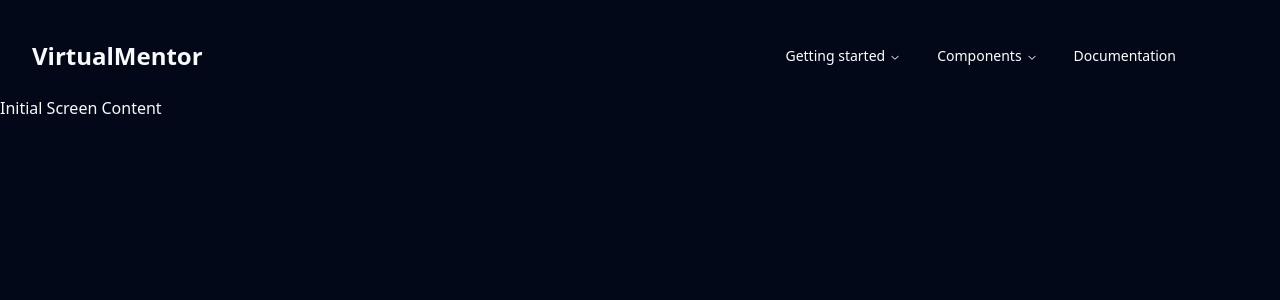
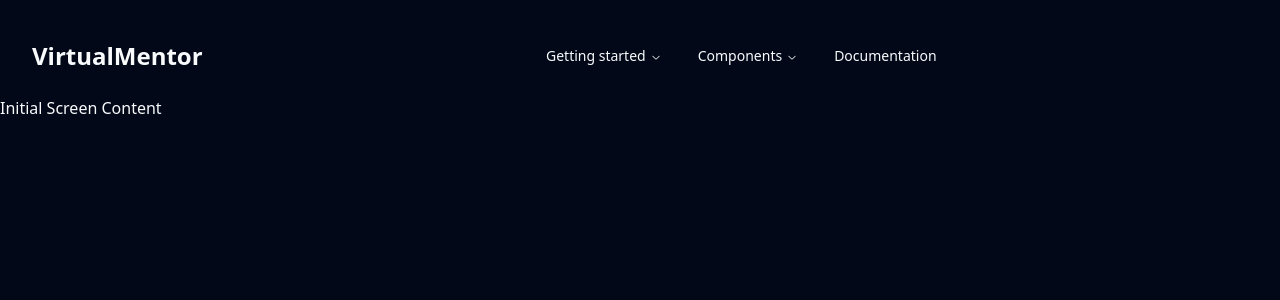
Before and after one commit to akadeepesh/Virtual-Mentor-EY, a Next.js app in the folder frontend/: page / in a window 1280 px wide. Shown: the top 300 px of the page. Built offline with nearby package versions, Linux system fonts and the light colour scheme.

Commit message:
Improved responsiveness and fixed colors

```diff
--- a/frontend/components/HomeNav.tsx
+++ b/frontend/components/HomeNav.tsx
@@ -1,5 +1,5 @@
 import { UserButton } from "@clerk/nextjs";
-import Link from 'next/link';
+// import Link from 'next/link';
 import { NavigationMenuDemo } from "@/components/Navigation";
 import { useState } from "react";
 import {FaTimes, FaBars} from 'react-icons/fa';
@@ -10,21 +10,20 @@ const HomeNav = () => {
     <header className='flex md:mt-4 justify-between h-20 items-center p-4 md:mx-auto max-w-screen-xl w-screen'>
       <a href="/" className="font-bold text-xl md:text-2xl mx-1 md:mx-4 hover:text-slate-200 duration-200">VirtualMentor</a>
       <div className="hidden md:flex justify-center items-center">
-        <div className="mr-10"><NavigationMenuDemo /></div>
+        <div className=""><NavigationMenuDemo /></div>
         {/* <nav className="space-x-16 mr-20">
           <Link href="/contact" className="font-medium duration-200 hover:text-blue-700">Contact Us</Link>
           <Link href="/about" className="font-medium duration-200 hover:text-blue-700">About</Link>
           <Link href="https://github.com/akadeepesh/VirtualMentor" className="font-medium duration-200 hover:text-blue-700" target="_blank" rel="noopener noreferrer">GitHub</Link>
         </nav> */}
-        <div className="pr-8">
-          <UserButton afterSignOutUrl="/" />
-        </div>
       </div>
       <button className='md:hidden mr-2' onClick={() => setNav(!nav)}>
         {nav ? <FaTimes size={20} /> : <FaBars size={20} />}
       </button>
-      <div className={`${nav ? 'h-[40vh]' : 'h-0'} w-full ${nav ? 'translate-y-16' : '-translate-y-40'} flex md:hidden absolute bg-red-200 justify-center top-0 left-0 items-center ease-in-out duration-300`}><NavigationMenuDemo /></div>
-
+      <div className={`${nav ? 'h-[40vh]' : 'h-0'} w-full ${nav ? 'translate-y-16' : '-translate-y-40'} flex md:hidden absolute bg-card justify-center top-0 left-0 items-center ease-in-out duration-300`}><NavigationMenuDemo /></div>
+      <div className="">
+          <UserButton afterSignOutUrl="/" />
+      </div>
     </header>
   )
 }
--- a/frontend/components/LandingHero.tsx
+++ b/frontend/components/LandingHero.tsx
@@ -9,12 +9,12 @@ const LandingHero = () => {
             <h3 className='text-2xl md:text-4xl font-bold block my-2'>Elevate Your Learning Journey with</h3>
             <h1 className='text-6xl md:text-7xl bg-gradient-to-tr from-blue-500 to-indigo-700 bg-clip-text text-transparent font-bold my-2'>VirtualMentor</h1>
             <h2 className='text-3xl md:text-4xl font-bold my-2'>Your Study BFF!</h2>
-            <div className="mt-2 text-sm text-center text-slate-200">
+            <div className="mt-2 text-sm text-center text-primary">
                 Explore Limitless Learning with Our Open-Source, AI Companion: Study Any Subject, Anytime!
             </div>
             <div className="mt-12">
                 <Link href={'/sign-up'} className="rounded-md bg-blue-700 py-2 mx-2 px-3 md:px-5 cursor-pointer font-medium hover:bg-blue-800 duration-200">Sign Up Today!</Link>
-                <Link href='#aboutV' className="bg-white text-black rounded-md py-2 md:mx-2 px-3 md:px-5 cursor-pointer font-medium hover:bg-gray-300 duration-200">Learn More</Link>
+                <Link href='#aboutV' className="bg-primary text-secondary rounded-md py-2 md:mx-2 px-3 md:px-5 cursor-pointer font-medium hover:bg-gray-300 duration-200">Learn More</Link>
             </div>
 
 
--- a/frontend/components/Navigation.tsx
+++ b/frontend/components/Navigation.tsx
@@ -51,8 +51,8 @@ const components: { title: string; href: string; description: string }[] = [
 
 export function NavigationMenuDemo() {
   return (
-    <NavigationMenu className="text-white">
-      <NavigationMenuList>
+    <NavigationMenu className="text-primary">
+      <NavigationMenuList className="">{/*flex-col md:flex gap-5*/}
         <NavigationMenuItem>
           <NavigationMenuTrigger>Getting started</NavigationMenuTrigger>
           <NavigationMenuContent>
--- a/frontend/components/ProfileEdit.tsx
+++ b/frontend/components/ProfileEdit.tsx
@@ -86,7 +86,7 @@ const ProfileEdit = () => {
           <FormItem>
             <FormLabel>{label}</FormLabel>
             <FormControl>
-              <Input className='focus:bg-transparent' placeholder={placeholders[name]} {...field} />
+              <Input placeholder={placeholders[name]} {...field} />
             </FormControl>
             <FormDescription>
               {description}
@@ -100,7 +100,7 @@ const ProfileEdit = () => {
 
   return (
     <div className='mt-10 flex justify-center items-center min-h-screen'>
-      <div className="w-full md:max-w-6xl p-8 mx-auto bg-gradient-to-tr from-blue-500 to-indigo-700 rounded-xl shadow-md space-y-4 text-white">
+      <div className="w-full md:max-w-6xl p-8 mx-auto bg-secondary rounded-xl shadow-md space-y-4 text-primary">
         <Form {...form}>
           <form onSubmit={form.handleSubmit(onSubmit)} className="space-y-8">
             <div className="flex flex-wrap">
```
Also changed, not shown: frontend/styles/globals.css (line endings or trailing spaces).
